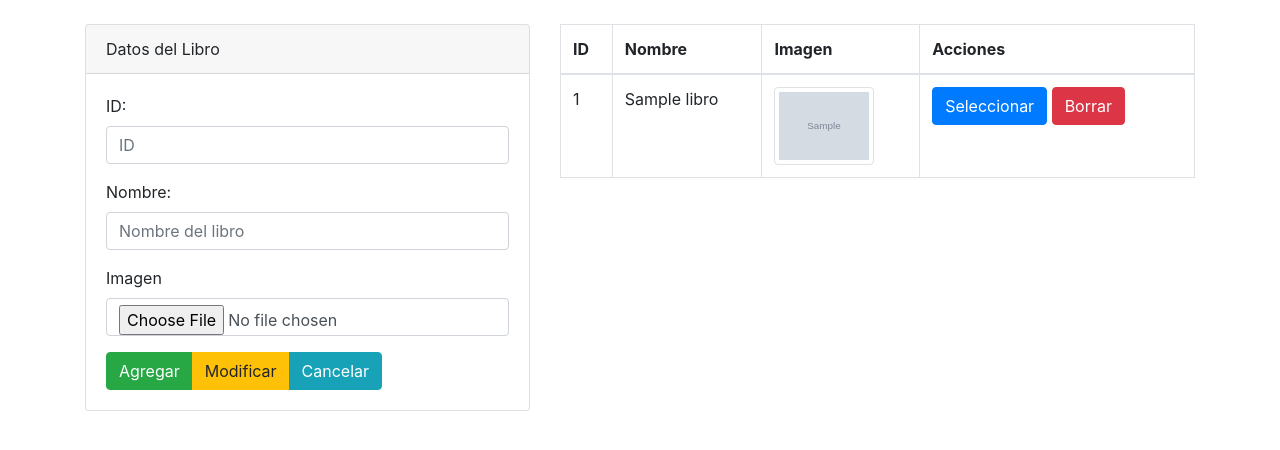
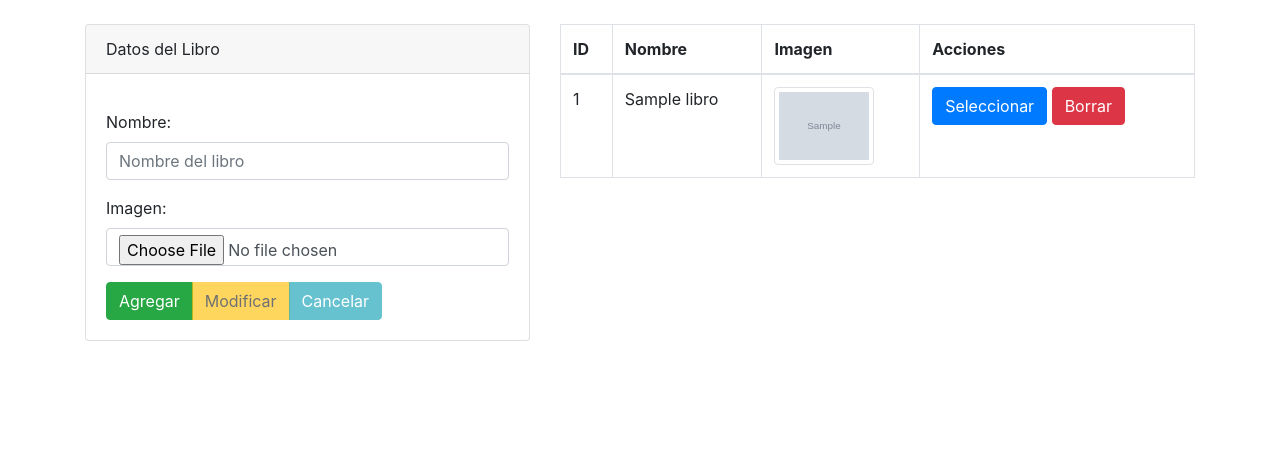
Before and after one commit to Juan-Carlos-Estevez-Vargas/Librarex, a PHP site: page /administrador/seccion/productos.php in a window 1280 px wide. Shown: the part 56-506 px from the top of the page. Run offline with PHP 8.4, Linux system fonts and the light colour scheme; tables that the repository leaves empty or names only in its code hold one stand-in row (values such as "Sample post"); grey boxes marked "Sample" are stand-in pictures.

Commit message:
Manejo de redirecciones y desabilitamiento de botones.

```diff
--- a/administrador/seccion/productos.php
+++ b/administrador/seccion/productos.php
@@ -24,6 +24,8 @@
 
             $sentenciaSQL->bindParam(':imagen', $nombreArchivo);
             $sentenciaSQL->execute();
+
+            header("Location:productos.php");
             break;
 
         case "Modificar":
@@ -57,10 +59,11 @@
                 $sentenciaSQL->execute();
             }
 
+            header("Location:productos.php");
             break;
 
         case "Cancelar":
-            echo "presionado cancelar";
+            header("Location:productos.php");
             break;
 
         case "Seleccionar":
@@ -88,6 +91,8 @@
             $sentenciaSQL = $conexion->prepare("DELETE FROM libros WHERE id = :id");
             $sentenciaSQL->bindParam(':id', $txtID);
             $sentenciaSQL->execute();
+
+            header("Location:productos.php");
             break;
     }
 
@@ -102,27 +107,27 @@
         <div class="card-body">
             <form method="POST" enctype="multipart/form-data">
                 <div class = "form-group">
-                    <label for="txtID">ID:</label>
-                    <input type="text" class="form-control" value="<?php echo $txtID; ?>" name="txtID" id="txtID" placeholder="ID">
+                    <!-- <label for="txtID">ID:</label> -->
+                    <input type="hidden" class="form-control" value="<?php echo $txtID; ?>" name="txtID" id="txtID" placeholder="ID">
                 </div>
                 <div class = "form-group">
                     <label for="txtNombre">Nombre:</label>
-                    <input type="text" class="form-control" value="<?php echo $txtNombre; ?>" name="txtNombre" id="txtNombre" placeholder="Nombre del libro">
+                    <input type="text" required class="form-control" value="<?php echo $txtNombre; ?>" name="txtNombre" id="txtNombre" placeholder="Nombre del libro">
                 </div>
                 <div class = "form-group">
-                    <label for="txtImagen">Imagen</label>
+                    <label for="txtImagen">Imagen:</label>
                     <br />
 
                     <?php if ($txtImagen != "") { ?>
-                        <img class="img-thumbnail rounded" src="../../img/<?php echo $txtImagen; ?>" width="100" alt="" srcset="">
+                        <img class="img-thumbnail rounded" src="../../img/<?php echo $txtImagen; ?>" width="250" alt="" srcset="">
                     <?php } ?>
 
-                    <input type="file" class="form-control" name="txtImagen" id="txtImagen" placeholder="ID">
+                    <input type="file" required class="form-control" name="txtImagen" id="txtImagen" placeholder="ID">
                 </div>
                 <div class="btn-group" role="group" aria-label="">
-                    <button type="submit" name="accion" value="Agregar" class="btn btn-success">Agregar</button>
-                    <button type="submit" name="accion" value="Modificar" class="btn btn-warning">Modificar</button>
-                    <button type="submit" name="accion" value="Cancelar" class="btn btn-info">Cancelar</button>
+                    <button type="submit" name="accion" <?php echo ($accion == "Seleccionar") ? "disabled" : "" ?> value="Agregar" class="btn btn-success">Agregar</button>
+                    <button type="submit" name="accion" <?php echo ($accion != "Seleccionar") ? "disabled" : "" ?> value="Modificar" class="btn btn-warning">Modificar</button>
+                    <button type="submit" name="accion" <?php echo ($accion != "Seleccionar") ? "disabled" : "" ?> value="Cancelar" class="btn btn-info">Cancelar</button>
                 </div>
             </form>
         </div>
```
Also changed, not shown: img/1659648200_8. Creacion interface generica para manejar los metodos crud del api.png (deleted).
